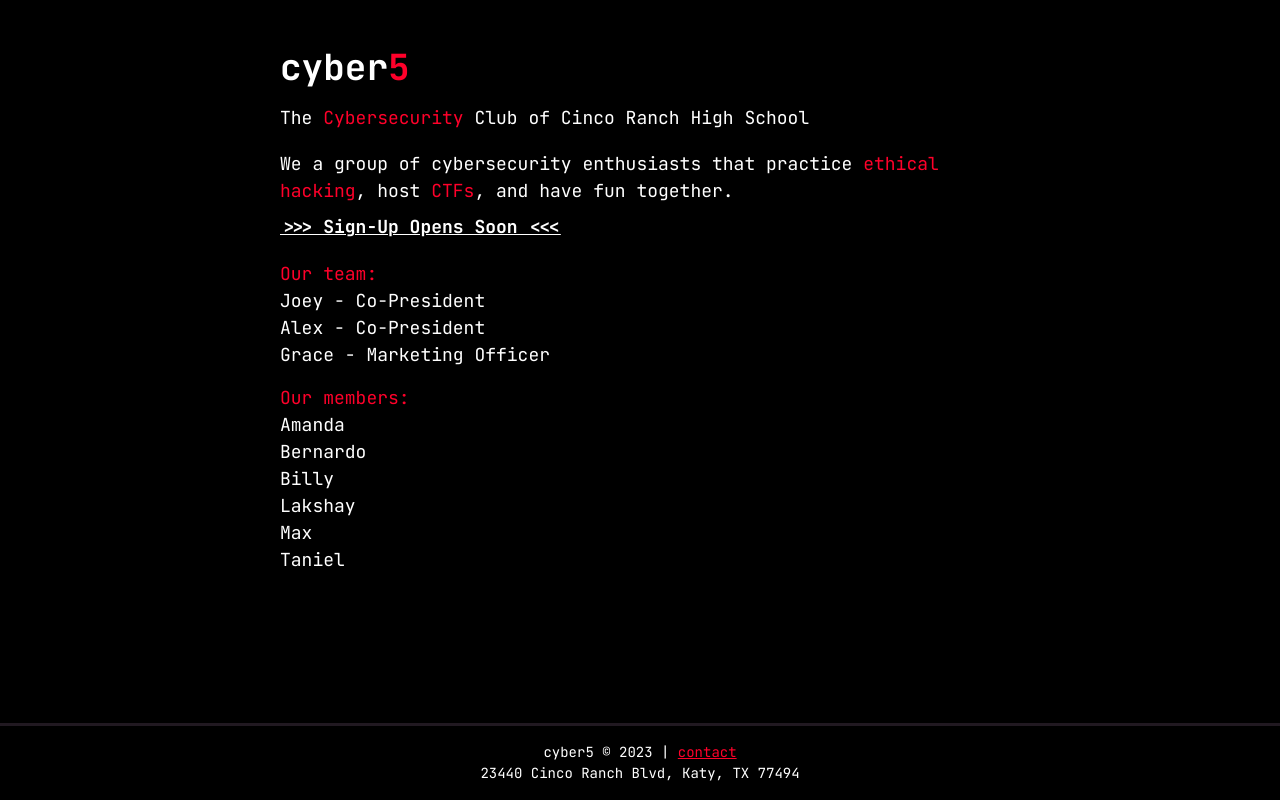
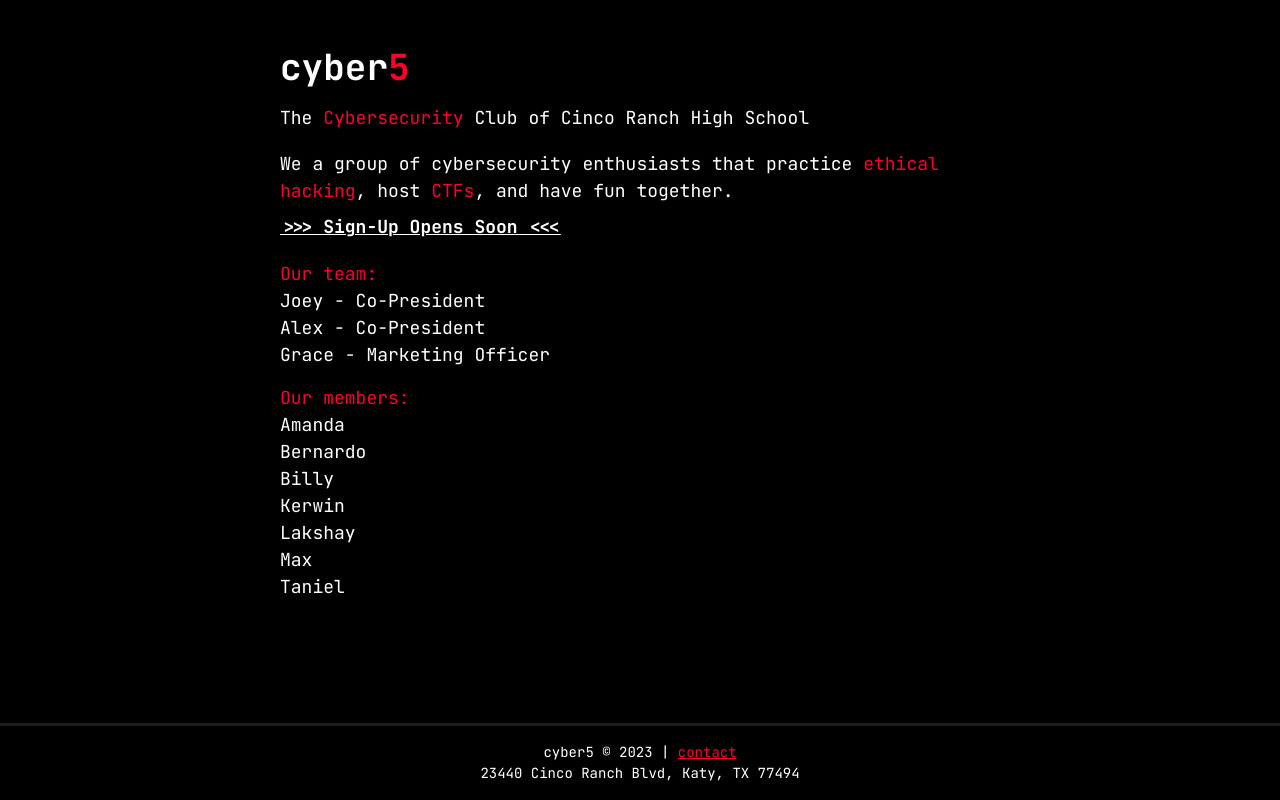
Before and after one commit to cyber5-crhs/website, a Next.js app: page / in a window 1280 px wide. Built offline with nearby package versions, Linux system fonts and the light colour scheme; some icons are missing.

Commit message:
add new member: kerwin

```diff
--- a/components/People.tsx
+++ b/components/People.tsx
@@ -14,6 +14,7 @@
     "Taniel",
     "Max",
     "Lakshay",
+    "Kerwin"
   ].sort();
 
   return (
```
